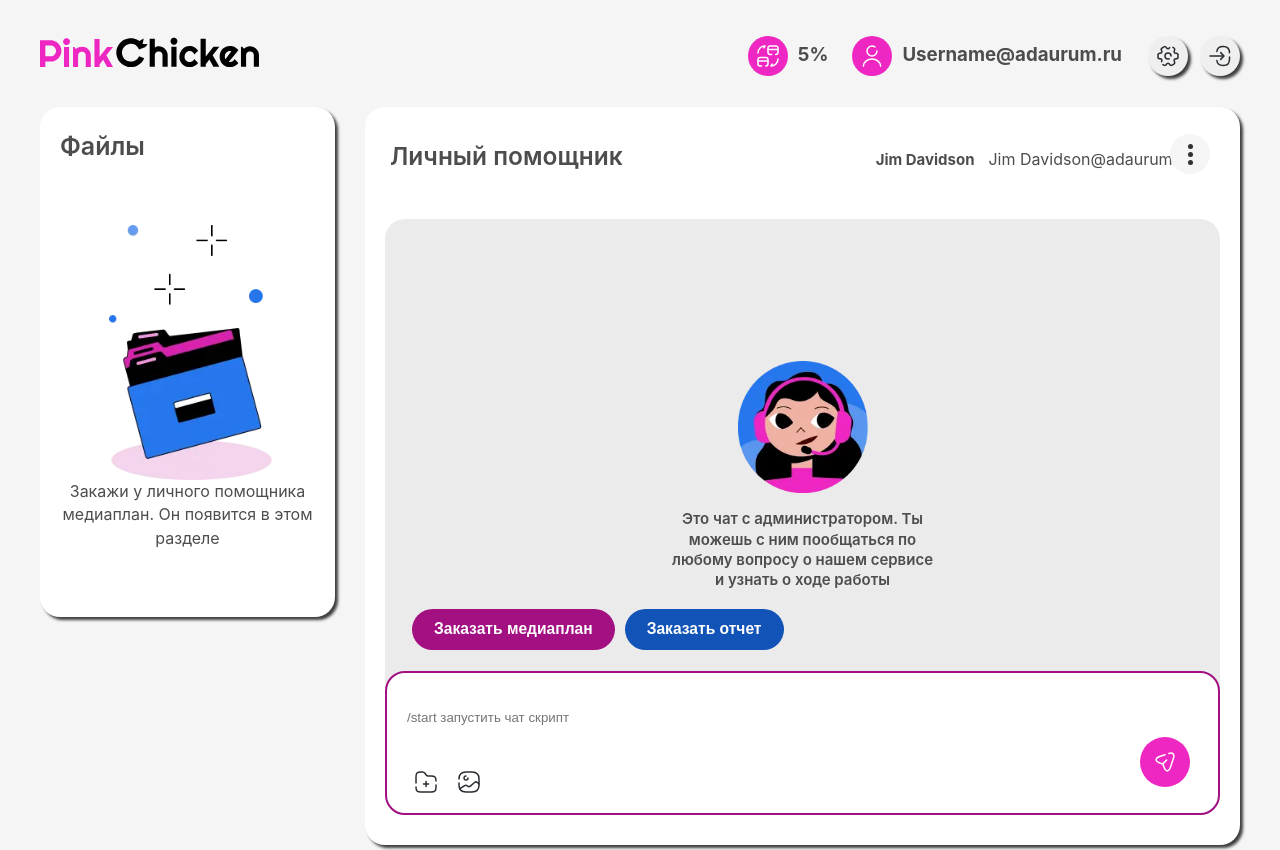
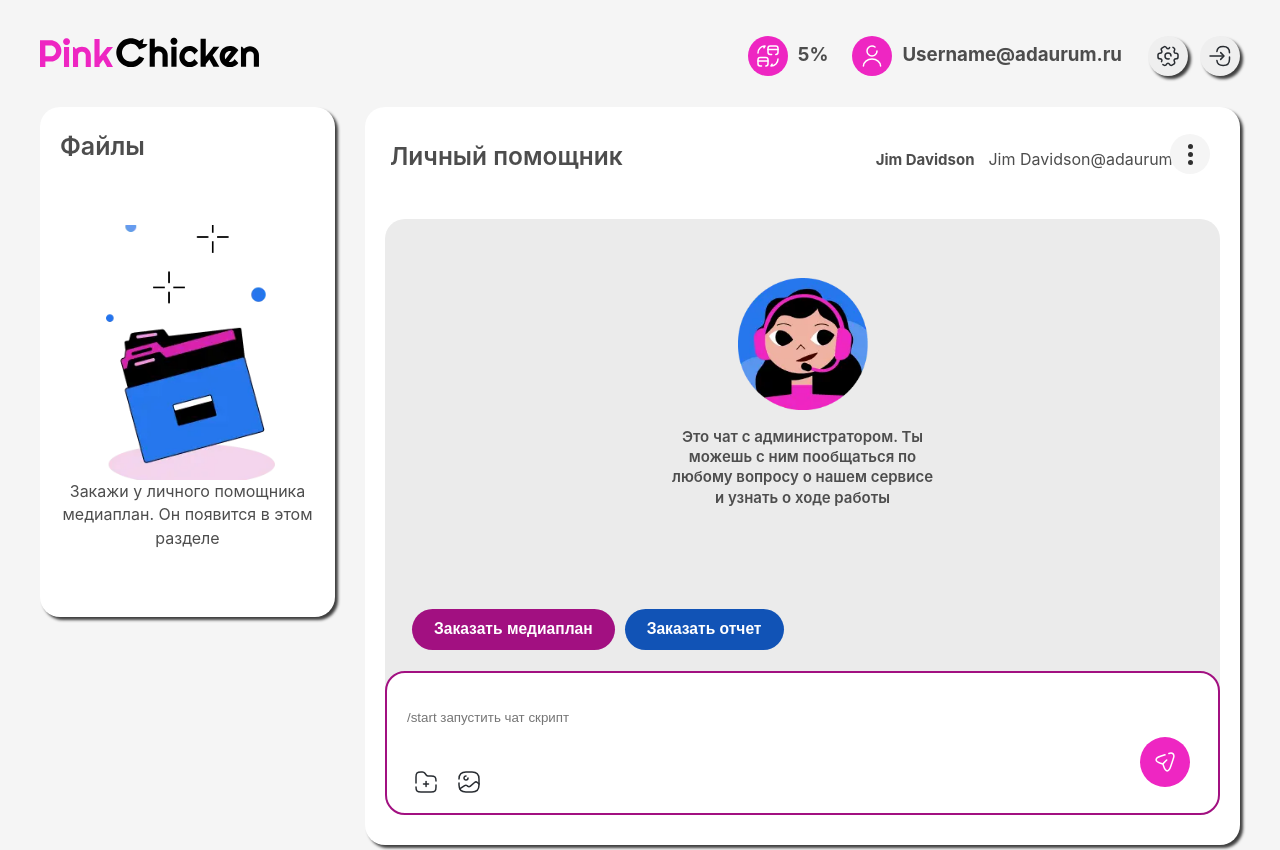
Before and after one commit to OGSmit/AdAurumTestProject, a Vue app in the folder test-project-AdAurum/: page / in a window 1280 px wide. Shown: the top 850 px of the page. Built offline with nearby package versions, Linux system fonts and the light colour scheme.

Commit message:
фикс заглушки

```diff
--- a/test-project-AdAurum/src/components/Chat/Chat.module.scss
+++ b/test-project-AdAurum/src/components/Chat/Chat.module.scss
@@ -10,6 +10,10 @@ li {
   min-height: 629px;
   width: 100%;
   padding: 30px 20px;
+
+  &__plug {
+    height: 100%;
+  }
 
   &__info-img {
     margin: 0;
@@ -34,7 +38,7 @@ li {
     display: flex;
     flex-direction: column;
     scrollbar-width: thin;
-    overflow-y:scroll;
+    overflow-y: scroll;
     gap: 10px;
     padding: 19px 20px;
     justify-content: flex-end;
@@ -135,6 +139,10 @@ li {
     padding: 0;
     min-height: 596px;
 
+    &__info-img {
+      margin: 40px auto 0;
+    }
+
     &__button-container {
       flex-direction: row;
       padding-left: 27px;
--- a/test-project-AdAurum/src/components/Chat/Chat.vue
+++ b/test-project-AdAurum/src/components/Chat/Chat.vue
@@ -159,7 +159,7 @@ export default {
     Но при этом сам скроллбар пропадает, на :hover justify-content: start; и он появляется"
       class="chat__message-container">
       <!-- Заставка чата -->
-      <li v-if="messages.length === 0">
+      <li class="chat__plug" v-if="messages.length === 0">
         <img src="../../assets/ChatImage.webp" class="chat__info-img" alt="картинка администратора чата">
         <p class="chat__info-text">Это чат с администратором. Ты можешь с ним пообщаться по
           любому вопросу о нашем сервисе и
--- a/test-project-AdAurum/src/components/Files/Files.module.scss
+++ b/test-project-AdAurum/src/components/Files/Files.module.scss
@@ -51,6 +51,8 @@
   &__img {
     object-fit: cover;
     object-position: center;
+    width: 100%;
+    height: 100%;
     max-width: 314px;
     max-height: 255px;
   }
```
Also changed, not shown: 5 other files (tests, documents, lock files or other folders).
